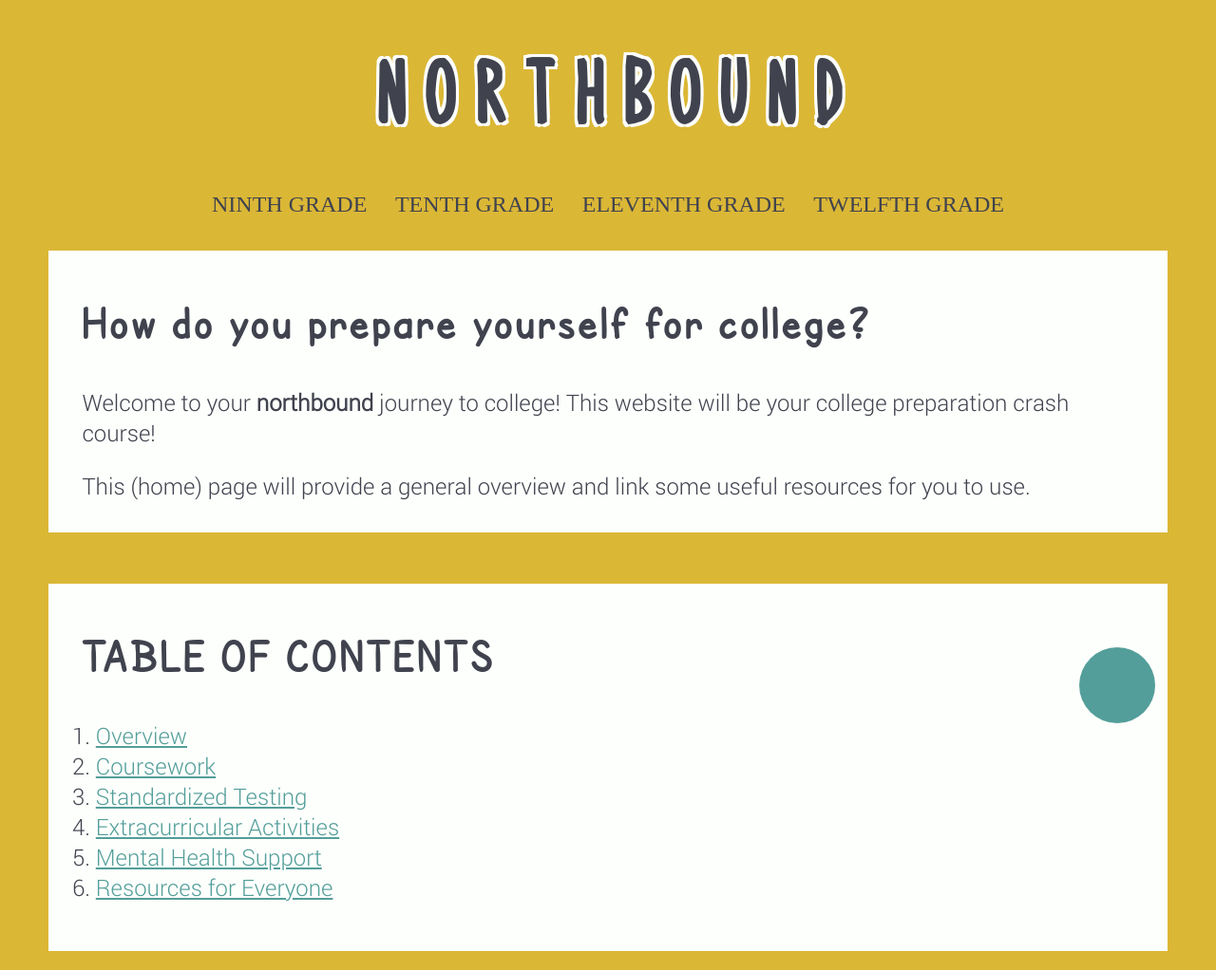
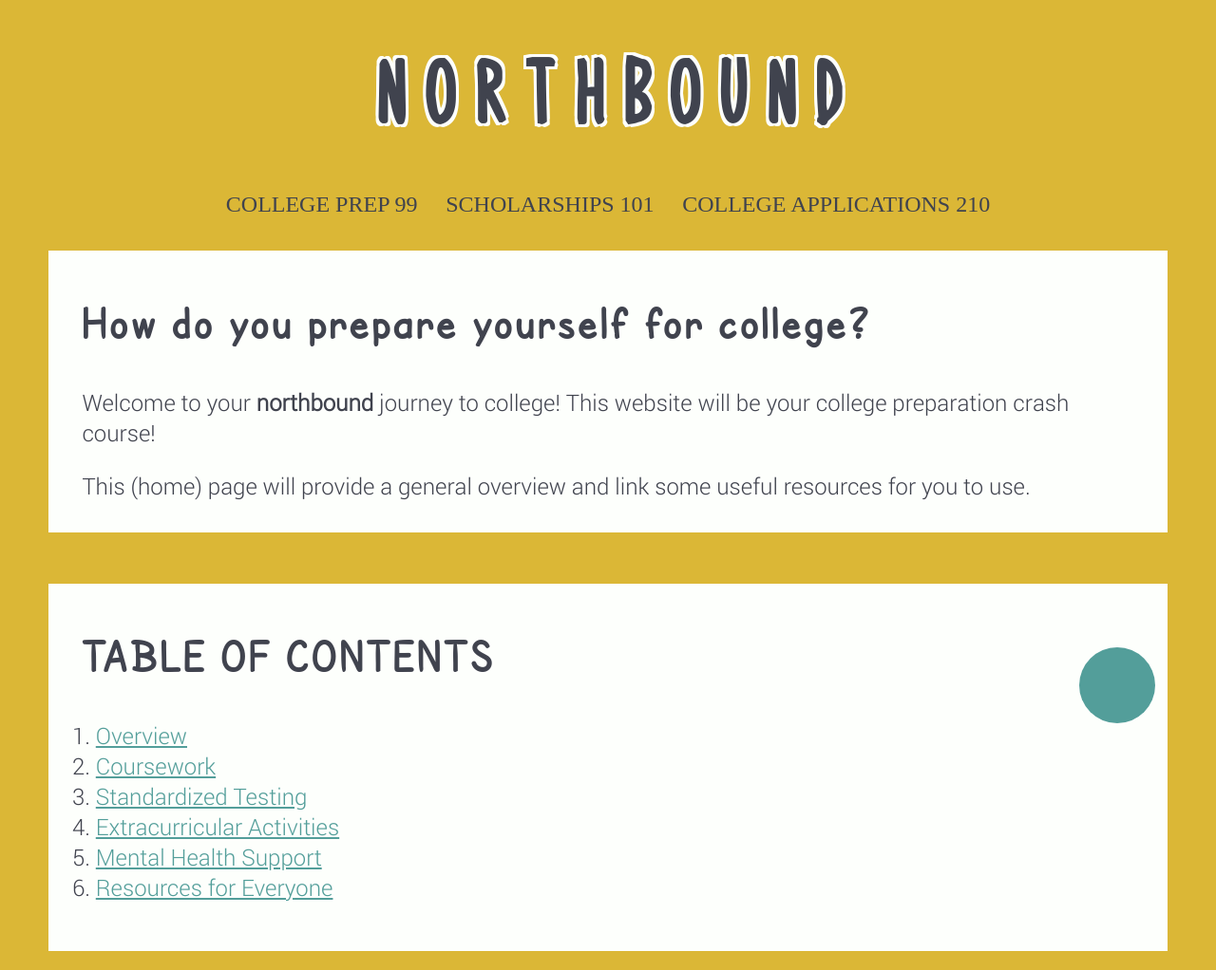
Before and after one commit to ha-lisa/northbound, a plain HTML site: page index.html in a window 1280 px wide. Shown: the top 1022 px of the page at 95% size. Drawn offline with Linux system fonts and the light colour scheme; a web font is replaced by a local one.

Commit message:
Add files via upload

```diff
--- a/index.html
+++ b/index.html
@@ -14,10 +14,9 @@
 
     <div id="navbar">
 
-      <a href="9th-grade.html" class="navbartext">NINTH GRADE</a>
-      <a href="10th-grade.html" class="navbartext">TENTH GRADE</a>
-      <a href="11th-grade.html" class="navbartext">ELEVENTH GRADE</a>
-      <a href="12th-grade.html" class="navbartext">TWELFTH GRADE</a>
+      <a href="collegeprep.html" class="navbartext">COLLEGE PREP 99</a>
+      <a href="scholarships.html" class="navbartext">SCHOLARSHIPS 101</a>
+      <a href="collegeapps.html" class="navbartext">COLLEGE APPLICATIONS 210</a>
 
     </div>
 
```
